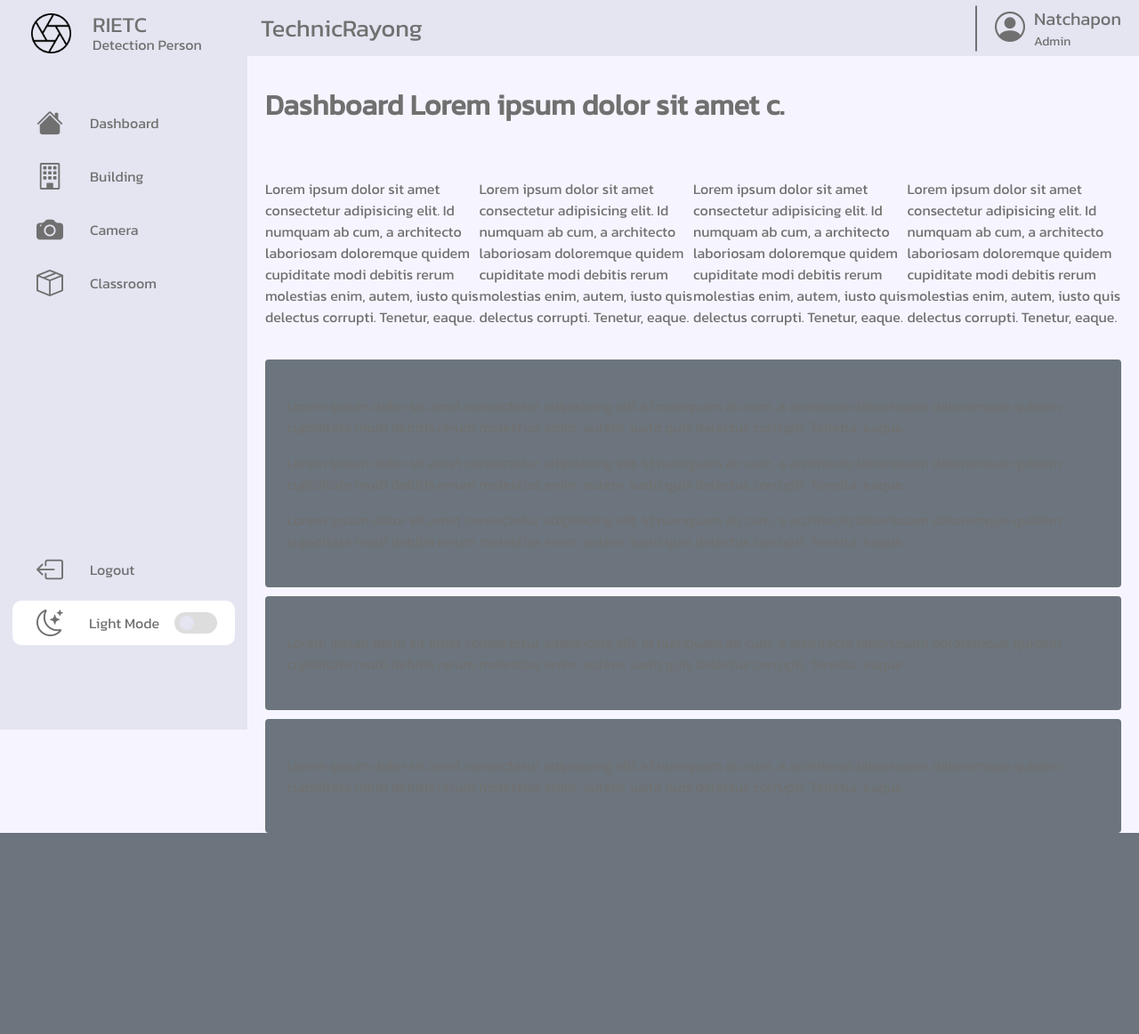
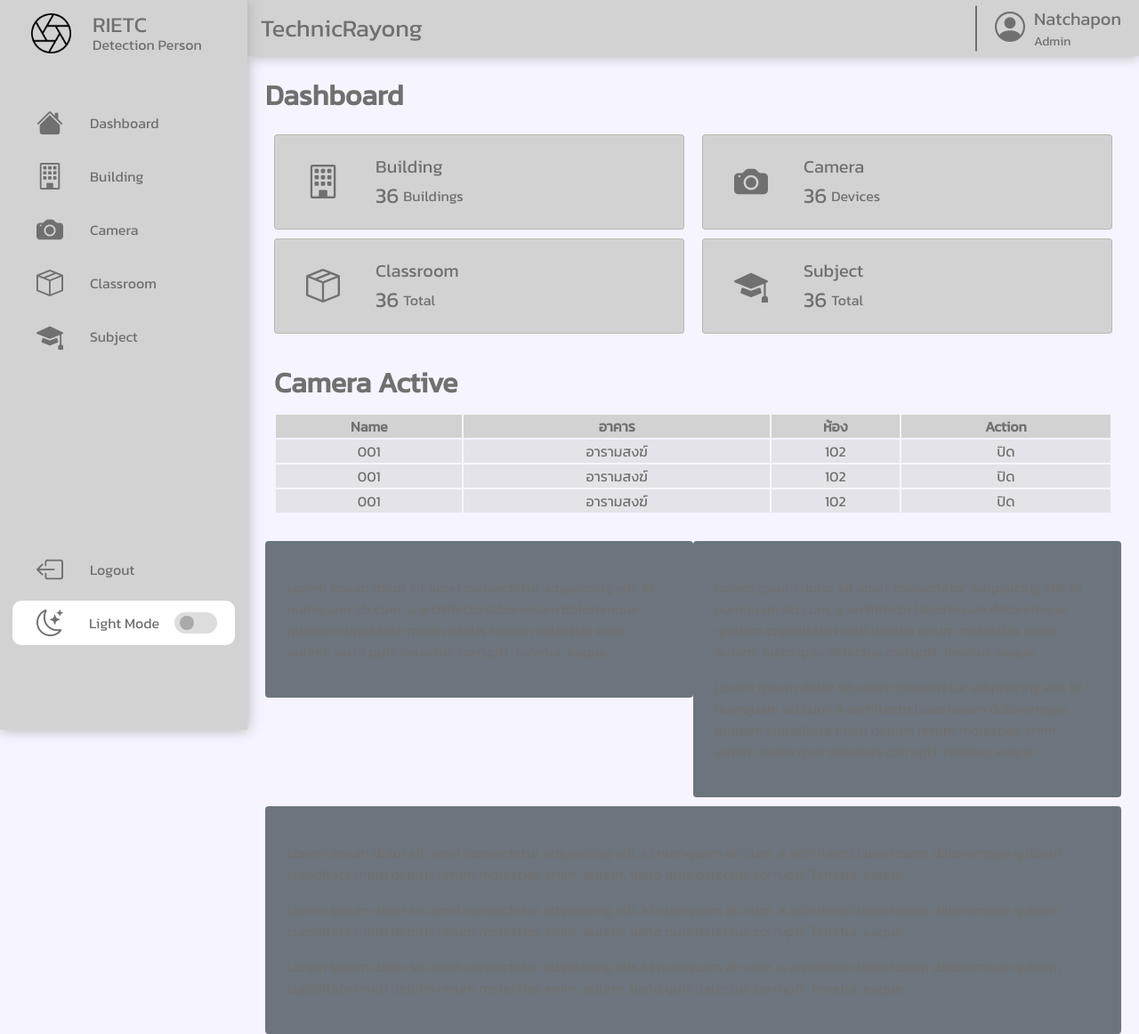
Before and after one commit to Hgot7/Camera_project, a PHP site: page / in a window 1280 px wide. Shown: the whole page at 89% size. Before the commit the page ends 936 px from the top, so only its background shows below. Run offline with PHP 8.4, Linux system fonts and the light colour scheme.

Commit message:
7/5/2567

```diff
--- a/assets/components/sidebar.php
+++ b/assets/components/sidebar.php
@@ -40,6 +40,12 @@
                         <span class="text nav-text">Classroom</span>
                     </a>
                 </li>
+                <li class="nav-link">
+                    <a href="#">
+                        <i class="bi bi-mortarboard-fill icon"></i>
+                        <span class="text nav-text">Subject</span>
+                    </a>
+                </li>
             </ul>
         </div>
         <div class="bottom-content">
--- a/assets/components/sidebarResponsive.php
+++ b/assets/components/sidebarResponsive.php
@@ -40,21 +40,27 @@
                         <span class="text nav-text">Classroom</span>
                     </a>
                 </li>
+                <li class="nav-link">
+                    <a href="#">
+                        <i class="bi bi-mortarboard-fill icon"></i>
+                        <span class="text nav-text">Subject</span>
+                    </a>
+                </li>
             </ul>
         </div>
         <div class="bottom-content">
+            <li class="logout">
+                <a href="#">
+                    <i class="bi bi-box-arrow-left icon"></i>
+                    <span class="text nav-text">Logout</span>
+                </a>
+            </li>
             <li class="mode">
                 <i class="bi bi-person-circle sidebar-responsive-icon"></i>
                 <div class="sidebar-responsive-text">
                     <span class="firstname">Natchapon</span>
                     <span class="role">Admin</span>
                 </div>
-            </li>
-            <li class="logout">
-                <a href="#">
-                    <i class="bi bi-box-arrow-left icon"></i>
-                    <span class="text nav-text">Logout</span>
-                </a>
             </li>
             <li class="mode">
                 <div class="moon-sun">
--- a/index.php
+++ b/index.php
@@ -18,31 +18,133 @@
     <?php include_once("./assets/components/sidebarResponsive.php"); ?>
 
     <div class="container">
-        <div class="row">
-            <h1>Dashboard Lorem ipsum dolor sit amet c.</h1>
-        </div>
+        <h1 style=" margin-bottom: inherit; margin-top: inherit;">Dashboard</h1>
     </div>
     <div class="container">
         <div class="row row-cols-4">
+
             <div class="col">
-                <P>Lorem ipsum dolor sit amet consectetur adipisicing elit. Id numquam ab cum, a architecto laboriosam doloremque quidem cupiditate modi debitis rerum molestias enim, autem, iusto quis delectus corrupti. Tenetur, eaque.</P>
+                <div class="card">
+                    <div class="card-body">
+                        <div class="card-icon">
+                            <i class="bi bi-building"></i>
+                        </div>
+                        <div class="card-item">
+                            <div class="card-header">
+                                <span class="">Building</span>
+                            </div>
+                            <div class="card-title">
+                                <span class="card-text-number">36</span>
+                                <span class="card-text"> Buildings</span>
+                            </div>
+                        </div>
+                    </div>
+                </div>
             </div>
             <div class="col">
-                <P>Lorem ipsum dolor sit amet consectetur adipisicing elit. Id numquam ab cum, a architecto laboriosam doloremque quidem cupiditate modi debitis rerum molestias enim, autem, iusto quis delectus corrupti. Tenetur, eaque.</P>
+                <div class="card">
+                    <div class="card-body">
+                        <div class="card-icon">
+                            <i class="bi bi-camera-fill"></i>
+                        </div>
+                        <div class="card-item">
+                            <div class="card-header">
+                                <span class="">Camera</span>
+                            </div>
+                            <div class="card-title">
+                                <span class="card-text-number">36</span>
+                                <span class="card-text"> Devices</span>
+                            </div>
+                        </div>
+                    </div>
+                </div>
             </div>
             <div class="col">
-                <P>Lorem ipsum dolor sit amet consectetur adipisicing elit. Id numquam ab cum, a architecto laboriosam doloremque quidem cupiditate modi debitis rerum molestias enim, autem, iusto quis delectus corrupti. Tenetur, eaque.</P>
+                <div class="card">
+                    <div class="card-body">
+                        <div class="card-icon">
+                            <i class="bi bi-box-seam"></i>
+                        </div>
+                        <div class="card-item">
+                            <div class="card-header">
+                                <span class="">Classroom</span>
+                            </div>
+                            <div class="card-title">
+                                <span class="card-text-number">36</span>
+                                <span class="card-text"> Total</span>
+                            </div>
+                        </div>
+                    </div>
+                </div>
             </div>
             <div class="col">
-                <P>Lorem ipsum dolor sit amet consectetur adipisicing elit. Id numquam ab cum, a architecto laboriosam doloremque quidem cupiditate modi debitis rerum molestias enim, autem, iusto quis delectus corrupti. Tenetur, eaque.</P>
+                <div class="card">
+                    <div class="card-body">
+                        <div class="card-icon">
+                            <i class="bi bi-mortarboard-fill"></i>
+                        </div>
+                        <div class="card-item">
+                            <div class="card-header">
+                                <span class="">Subject</span>
+                            </div>
+                            <div class="card-title">
+                                <span class="card-text-number">36</span>
+                                <span class="card-text"> Total</span>
+                            </div>
+                        </div>
+                    </div>
+                </div>
             </div>
         </div>
     </div>
     <div class="container">
         <div class="row">
+            <h1 style="margin-bottom: inherit;padding-left: 10px;">Camera Active</h1>
+            <div class="table-responsive">
+                <table class="table text-center align-middle table-hover mb-0">
+                    <thead class="table-thead">
+                        <tr>
+                            <th scope="col">Name</th>
+                            <th scope="col">อาคาร</th>
+                            <th scope="col">ห้อง</th>
+                            <th scope="col">Action</th>
+                        </tr>
+                    </thead>
+                    <tbody>
+                        <tr class="table-active">
+                            <td scope="row">001</td>
+                            <td>อารามสงฆ์</td>
+                            <td>102</td>
+                            <td>ปิด</td>
+                        </tr>
+                        <tr class="table-active">
+                            <td scope="row">001</td>
+                            <td>อารามสงฆ์</td>
+                            <td>102</td>
+                            <td>ปิด</td>
+                        </tr>
+                        <tr class="table-active">
+                            <td scope="row">001</td>
+                            <td>อารามสงฆ์</td>
+                            <td>102</td>
+                            <td>ปิด</td>
+                        </tr>
+                    </tbody>
+                </table>
+            </div>
+
+        </div>
+    </div>
+
+    <div class="container">
+        <div class="row">
             <div class="col">
                 <div class="bg-secondary rounded h-100 p-4">
                     <P>Lorem ipsum dolor sit amet consectetur adipisicing elit. Id numquam ab cum, a architecto laboriosam doloremque quidem cupiditate modi debitis rerum molestias enim, autem, iusto quis delectus corrupti. Tenetur, eaque.</P>
+                    </div>
+            </div>
+            <div class="col">
+                <div class="bg-secondary rounded h-100 p-4">
                     <P>Lorem ipsum dolor sit amet consectetur adipisicing elit. Id numquam ab cum, a architecto laboriosam doloremque quidem cupiditate modi debitis rerum molestias enim, autem, iusto quis delectus corrupti. Tenetur, eaque.</P>
                     <P>Lorem ipsum dolor sit amet consectetur adipisicing elit. Id numquam ab cum, a architecto laboriosam doloremque quidem cupiditate modi debitis rerum molestias enim, autem, iusto quis delectus corrupti. Tenetur, eaque.</P>
                 </div>
@@ -50,10 +152,7 @@
             <div class="col">
                 <div class="bg-secondary rounded h-100 p-4">
                     <P>Lorem ipsum dolor sit amet consectetur adipisicing elit. Id numquam ab cum, a architecto laboriosam doloremque quidem cupiditate modi debitis rerum molestias enim, autem, iusto quis delectus corrupti. Tenetur, eaque.</P>
-                </div>
-            </div>
-            <div class="col">
-                <div class="bg-secondary rounded h-100 p-4">
+                    <P>Lorem ipsum dolor sit amet consectetur adipisicing elit. Id numquam ab cum, a architecto laboriosam doloremque quidem cupiditate modi debitis rerum molestias enim, autem, iusto quis delectus corrupti. Tenetur, eaque.</P>
                     <P>Lorem ipsum dolor sit amet consectetur adipisicing elit. Id numquam ab cum, a architecto laboriosam doloremque quidem cupiditate modi debitis rerum molestias enim, autem, iusto quis delectus corrupti. Tenetur, eaque.</P>
                 </div>
             </div>
--- a/style.css
+++ b/style.css
@@ -8,11 +8,13 @@ body {
   background: var(--body-color);
   /* Colors */
   --body-color: #f6f5ff;
-  --background-color: #e4e5f1;
-  --primary-color: #41C0F3;
-  --primary-color-light: #fff;
+  --background-color: #d2d2d2;
+  --primary-color: #eeeeee;
+  --primary-color-light: #ffffff;
+  --sidebar-color: #d2d2d2;
   --toggle-color: #DDD;
   --text-color: #707070;
+  --shadow-color: #abaaaa;
 
   /*  Transition  */
   --tran-02: all 0.2s ease;
@@ -24,11 +26,14 @@ body {
 body.dark {
 
   --body-color: #242424;
-  --background-color: #242526;
-  --primary-color: #3A3B3c;
-  --primary-color-light: #3A3b3c;
+  /* --background-color: #242526; */
+  --background-color: #3a3b3c;
+  --primary-color: #3e3e8f;
+  --primary-color-light: #242424;
+  --sidebar-color: #3a3b3c;
   --toggle-color: #FFF;
   --text-color: #CCC;
+  --shadow-color: #242424;
   background-color: var(--body-color);
 }
 
@@ -46,6 +51,7 @@ body.dark {
   align-items: center;
   background: var(--background-color);
   transition: var(--tran-02);
+  box-shadow: 0 0 15px var(--shadow-color);
 }
 
 .headername {
@@ -137,10 +143,12 @@ i.bi.bi-border-width.icon {
   height: 100%;
   width: 250px;
   padding: 10px 14px;
-  background: var(--background-color);
+  background: var(--sidebar-color);
   transition: var(--tran-02);
   z-index: 100;
   font-family: 'Kanit', sans-serif;
+  box-shadow: 0 0 15px var(--shadow-color);
+  /* เงาที่ฝั่งขวา */
 }
 
 /* ==============reusable css */
@@ -283,7 +291,7 @@ body.dark .sidebar header .toggle {
 
 .sidebar li a:hover .icon,
 .sidebar li a:hover .text {
-  color: var(--background-color);
+  color: var(--text-color);
 }
 
 body.dark .sidebar li a:hover .icon,
@@ -362,7 +370,7 @@ body.dark .menu-bar .mode i.moon {
   top: 50%;
   left: 6px;
   transform: translateY(-50%);
-  background: var(--background-color);
+  background: var(--shadow-color);
   transition: var(--tran-02);
 }
 
@@ -380,7 +388,7 @@ body.dark .switch::before {
   height: 100%;
   width: 250px;
   padding: 10px 14px;
-  background: var(--background-color);
+  background: var(--sidebar-color);
   transition: var(--tran-03);
   z-index: 98;
   font-family: 'Kanit', sans-serif;
@@ -549,7 +557,7 @@ body.dark .sidebar-responsive header .toggle {
 
 .sidebar-responsive li a:hover .icon,
 .sidebar-responsive li a:hover .text {
-  color: var(--background-color);
+  color: var(--text-color);
 }
 
 body.dark .sidebar-responsive li a:hover .icon,
@@ -630,7 +638,7 @@ body.dark .menu-bar .mode i.moon {
   color: var(--text-color);
 
   /* 1ด้านบน (top)2ด้านขวา (right)3ด้านล่าง (bottom)4ด้านซ้าย (left) */
-  margin: 10px 20px 10px 298px;
+  margin: 10px 20px 0px 298px;
 }
 
 .row {
@@ -640,9 +648,12 @@ body.dark .menu-bar .mode i.moon {
   height: 25%;
 }
 
-.row.row-cols-4>* {
+.row-cols-4>* {
   flex: 0 0 25%;
-  max-width: 25%;
+  max-width: auto;
+  padding-left: 10px;
+  padding-right: 10px;
+
 }
 
 /* flex-grow กำหนดพื้นที่  flex-shrink มันจะหดตัวเมื่อมีพื้นที่ไม่เพียงพอ flex-basis กำหนดขนาดเริ่มต้น flex item*/
@@ -667,6 +678,102 @@ body.dark .menu-bar .mode i.moon {
   /* การเพิ่ม Padding 4 ทางทั้งสี่ของ Element */
 }
 
+/* /////////////////////////////////////////////////////////////// custom special */
+
+.card {
+  position: relative;
+  display: flex;
+  flex-direction: column;
+  min-width: 0;
+  word-wrap: break-word;
+  background-color: var(--sidebar-color);
+  background-clip: border-box;
+  border: 1px solid rgba(0, 0, 0, 0.125);
+  border-radius: 0.25rem;
+}
+
+.card-body {
+  display: flex;
+  flex-wrap: wrap;
+  flex-direction: row;
+  flex: 1 0 25%;
+  min-height: 1px;
+  padding: 1.25rem;
+  align-items: center;
+  align-content: center;
+}
+
+
+.card-title {
+  margin-bottom: 0rem;
+  display: flex;
+  flex-direction: row;
+}
+
+.card-header {
+  font-size: 20px;
+}
+
+.card-text {
+  flex: 1 1 auto;
+  padding: 0px 0px 0px 5px;
+  align-content: center;
+}
+
+.card-text-number {
+  font-size: 24px;
+}
+
+.card-icon {
+  width: auto;
+  margin-left: 15px;
+  margin-right: 40px;
+  font-size: 38px;
+}
+
+/* /////////////////////////////////////////////////////////////// custom Table page */
+.table-responsive {
+  display: block;
+  width: 100%;
+  overflow-x: auto;
+}
+
+.table {
+  width: 100%;
+  margin-bottom: 1rem;
+  color: var(--text-color);
+  padding: 10px 10px;
+}
+
+.table-thead {
+  background-color: var(--sidebar-color);
+}
+
+.text-center {
+  text-align: center;
+}
+
+.table-active {
+  background-color: rgba(200, 200, 200, 0.393);
+}
+
+.align-middle {
+  vertical-align: middle !important;
+}
+
+.table-bordered {
+  border: 1px solid #dee2e6;
+}
+
+.table-hover tbody tr:hover {
+  background-color: var(--primary-color);
+}
+
+.mb-0 {
+  margin-bottom: 0 !important;
+}
+
+
 /* /////////////////////////////////////////////////////////////// Responsive page */
 
 /* Use when the screen size is greater than or equal to 600px*/
@@ -678,22 +785,22 @@ body.dark .menu-bar .mode i.moon {
 }
 
 /* Use when the screen size is less than or equal to 600px */
+
 @media screen and (max-width: 600px) {
   .col {
-    flex: 1 0 100%;
+    flex: 1 0 50%;
+  }
+  .row{
+    display: block;
   }
 
-  .row.row-cols-4>* {
-    flex: 1 0 100%;
-    max-width: 100%;
-  }
 }
 
-@media screen and (min-width: 1200px) {
+@media screen and (min-width: 900px) {
   .col {
-    flex: 0 0 100%;
-    /* flex-grow กำหนดพื้นที่  flex-shrink มันจะหดตัวเมื่อมีพื้นที่ไม่เพียงพอ flex-basis กำหนดขนาดเริ่มต้น flex item*/
+    flex: 1 0 40%;
   }
+
 }
 
 @media screen and (min-width: 1400px) {
@@ -717,6 +824,7 @@ body.dark .menu-bar .mode i.moon {
   .sidebar {
     margin-left: -278px;
     transition: var(--tran-02);
+    box-shadow: none;
   }
 
   /* =============================== */
```
Also changed, not shown: test.html (added, +94 -0 lines).
